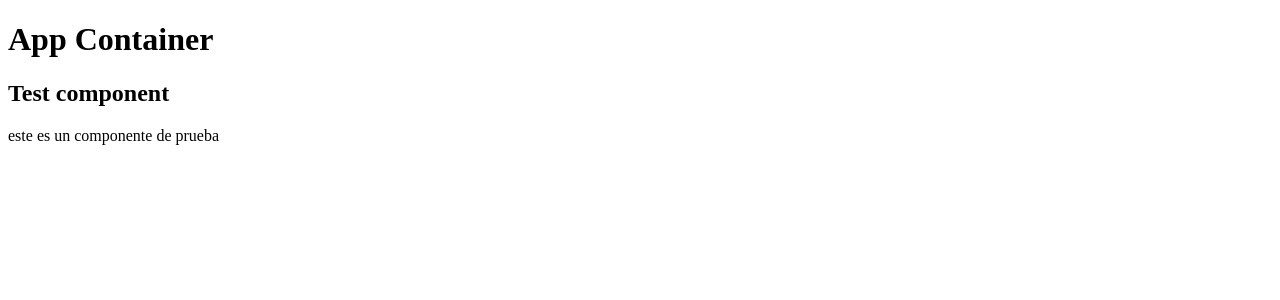
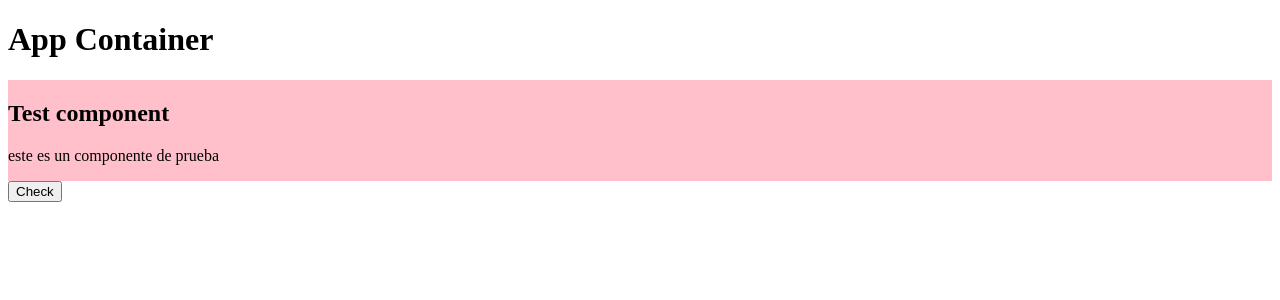
Before and after one commit to sieck3/react-project, a React app: page / in a window 1280 px wide. Shown: the top 300 px of the page. Built offline with nearby package versions, Linux system fonts and the light colour scheme.

Commit message:
add component test

```diff
--- a/src/container/aplication-container.js
+++ b/src/container/aplication-container.js
@@ -1,6 +1,15 @@
 import React, { Component } from 'react'
 import '/src/css/test-component.css'
 import TestComponent from '/src/component/test-component'
+
+const PAGES = [
+
+    {
+        link: "TestComponent"
+    }
+]
+
+const URL_BD = "https://filessave-73b1a-default-rtdb.firebaseio.com/nom"
 
 
 class ApplicationContainer extends Component {
@@ -8,7 +17,7 @@ class ApplicationContainer extends Component {
     constructor(props) {
         super(props)
         this.state = {
-            valueState: 'value'
+            page: 'TestComponent'
         }
 
 
@@ -17,20 +26,32 @@ class ApplicationContainer extends Component {
     }
 
     unFunction(event) {
-        console.log("bind function, se puede enviar en un componente");
+        console.log("bind function, se puede enviar en un componente", this.state.page);
     }
 
     componentDidMount() {
 
         console.log("ApplicationContainer did mount");
 
+        // fetch(URL_BD)
+        //     .then(response => response.json())
+        //     .then(response => {
+        //         console.log("Respuesta: ", response);
+        //     })
+
     }
+
+
 
     render() {
         return (
             <div className='app-container'>
                 <h1>App Container</h1>
-                <TestComponent param1={"Test component"} param2={"este es un componente de prueba"}/>
+                <TestComponent
+                    param1={"Test component"}
+                    param2={"este es un componente de prueba"} >
+                </TestComponent>
+                <button onClick={this.unFunction}>Check</button>
             </div>
         )
     }
--- a/src/css/test-component.css
+++ b/src/css/test-component.css
@@ -1,3 +1,4 @@
-/* .test-component{
-    color: "pink";
-} */
+.test-component {
+    display: flex;
+    background-color: pink;
+}
```
